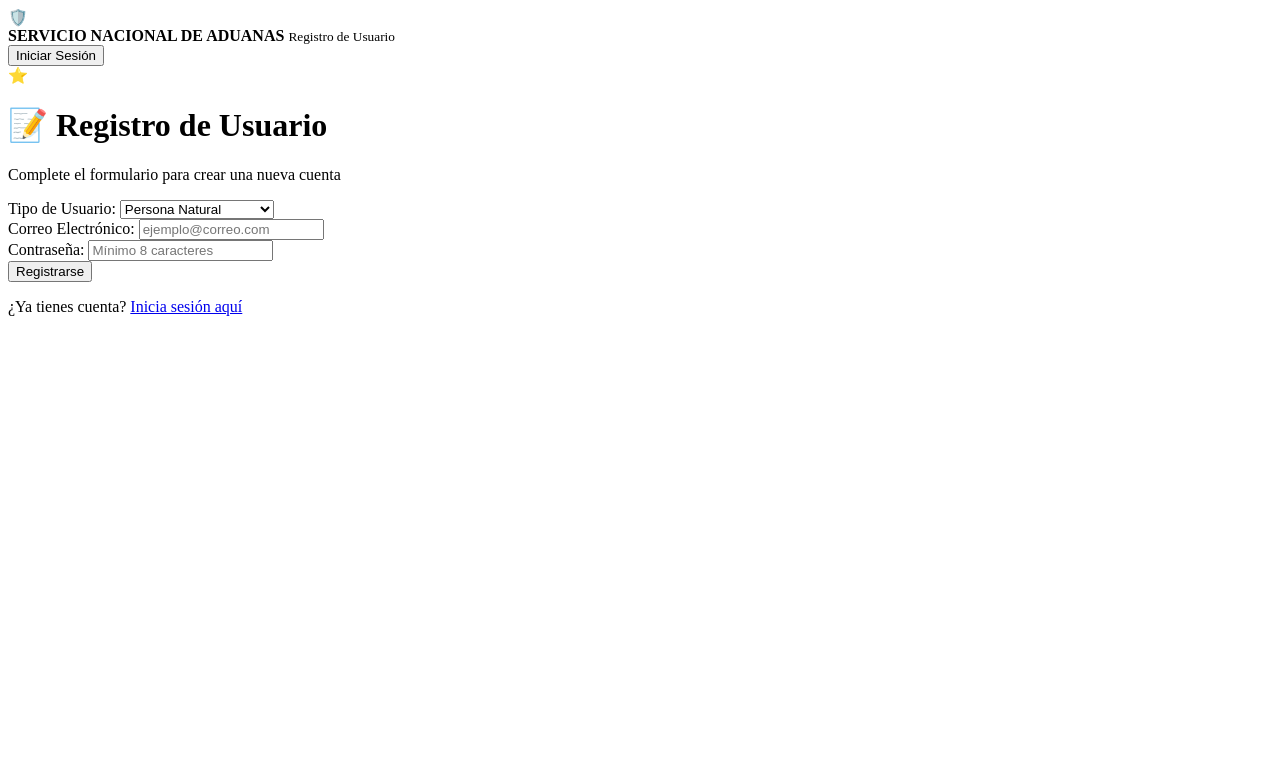
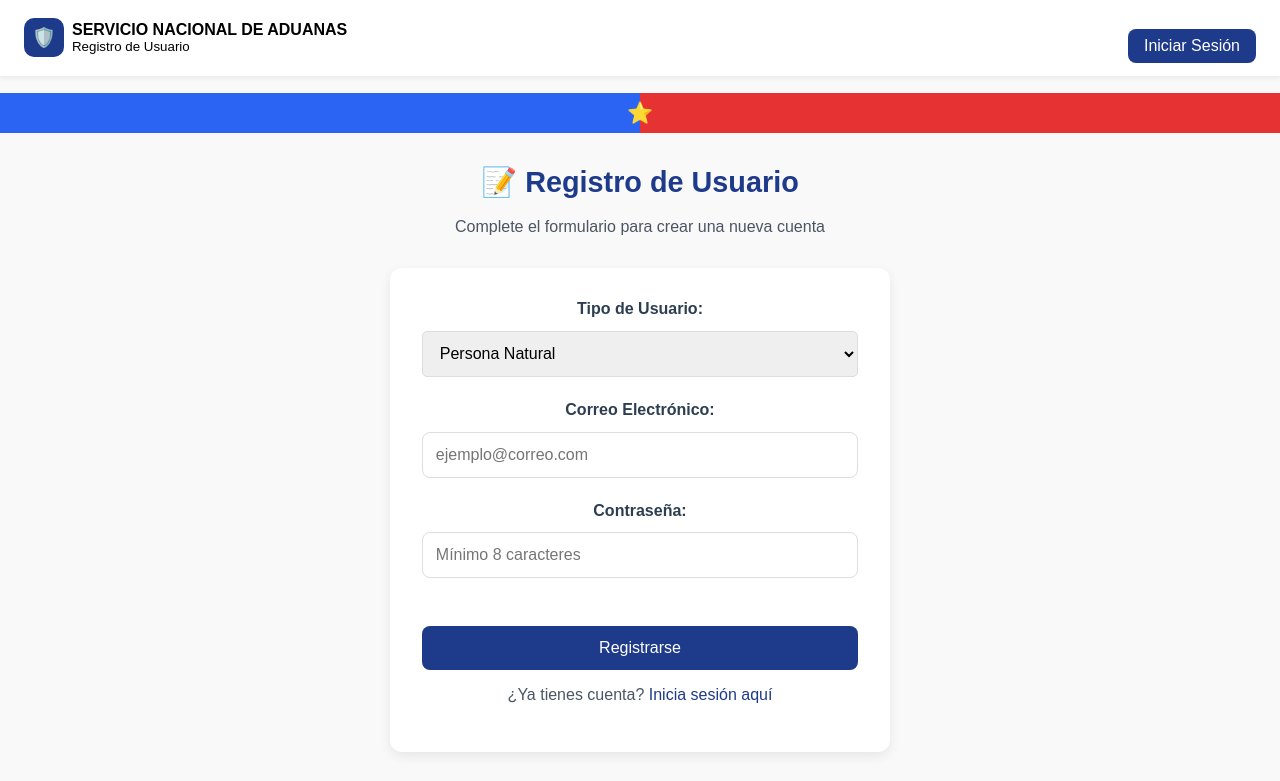
Before and after one commit to miguelcamposdasilva/PrototipoAduana, a plain HTML site: page auth/registro.html in a window 1280 px wide. Drawn offline with Linux system fonts and the light colour scheme; files that its build step writes are made by us from their sources; the site is published under a folder, as on GitHub Pages, so addresses that start at the root find nothing.

Commit message:
Modificacion rutas de style

```diff
--- a/auth/registro.html
+++ b/auth/registro.html
@@ -4,7 +4,7 @@
   <meta charset="UTF-8" />
   <meta name="viewport" content="width=device-width, initial-scale=1.0" />
   <title>Registro de Usuario - Aduanas Chile</title>
-  <link rel="stylesheet" href="/assets/css/style.css" />
+  <link rel="stylesheet" href="assets/css/style.css" />
 </head>
 <body>
   <!-- Encabezado -->
```
Also changed, not shown: index.html (+1 -1 lines), official/dashboard-funcionario.html (+1 -1 lines).
